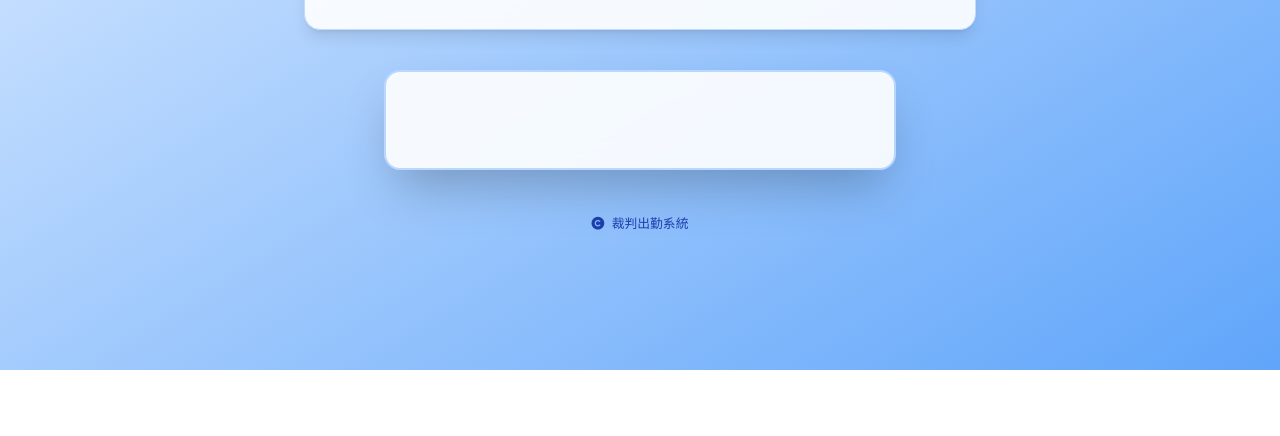
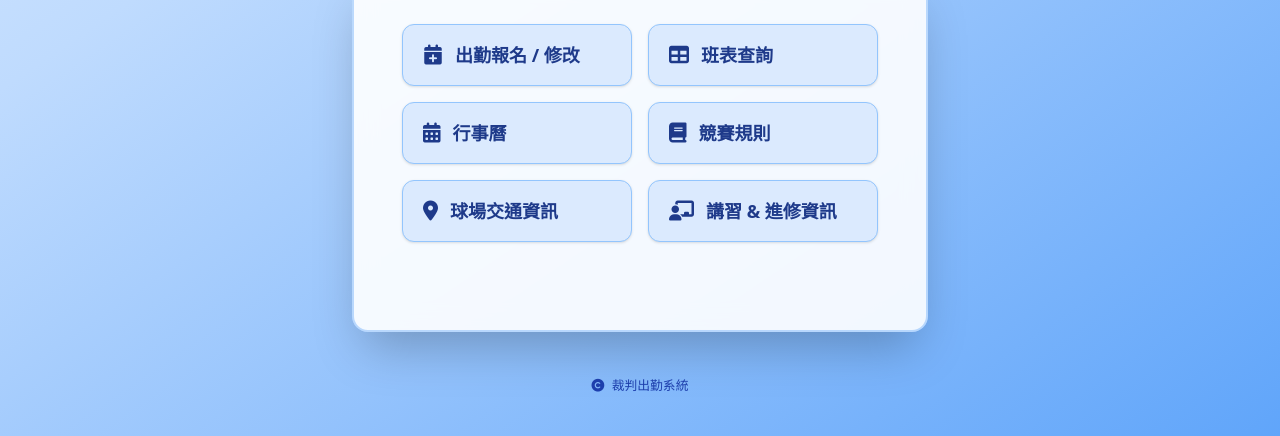
Before and after one commit to Ahans10/Umpier, a plain HTML site: page main.html in a window 1280 px wide. Shown: the part 430-866 px from the top of the page. Before the commit the page ends 800 px from the top, so only its background shows below. Drawn offline with nearby package versions, Linux system fonts and the light colour scheme.

Commit message:
main 按鈕設定完成(連結還沒)

```diff
--- a/main.html
+++ b/main.html
@@ -43,8 +43,45 @@
         </div>
 
         <div
-            class="bg-white/90 border-2 border-blue-400/40 backdrop-blur-md rounded-2xl shadow-2xl p-12 w-full max-w-lg mx-auto">
-
+            class="bg-white/90 border-2 border-blue-400/40 backdrop-blur-md rounded-2xl shadow-2xl p-12 w-full max-w-xl mx-auto">
+            <div class="grid grid-cols-1 sm:grid-cols-2 gap-4 max-w-2xl mx-auto mb-10">
+                <!-- 通用功能 -->
+                <a href="#"
+                    class="flex items-center gap-3 px-5 py-4 rounded-xl bg-blue-100 border border-blue-300 text-blue-900 font-semibold text-lg hover:bg-blue-200 transition shadow">
+                    <i class="fas fa-calendar-plus text-xl"></i> 出勤報名 / 修改
+                </a>
+                <a href="#"
+                    class="flex items-center gap-3 px-5 py-4 rounded-xl bg-blue-100 border border-blue-300 text-blue-900 font-semibold text-lg hover:bg-blue-200 transition shadow">
+                    <i class="fas fa-table text-xl"></i> 班表查詢
+                </a>
+                <a href="#"
+                    class="flex items-center gap-3 px-5 py-4 rounded-xl bg-blue-100 border border-blue-300 text-blue-900 font-semibold text-lg hover:bg-blue-200 transition shadow">
+                    <i class="fas fa-calendar-alt text-xl"></i> 行事曆
+                </a>
+                <a href="#"
+                    class="flex items-center gap-3 px-5 py-4 rounded-xl bg-blue-100 border border-blue-300 text-blue-900 font-semibold text-lg hover:bg-blue-200 transition shadow">
+                    <i class="fas fa-book text-xl"></i> 競賽規則
+                </a>
+                <a href="#"
+                    class="flex items-center gap-3 px-5 py-4 rounded-xl bg-blue-100 border border-blue-300 text-blue-900 font-semibold text-lg hover:bg-blue-200 transition shadow">
+                    <i class="fas fa-map-marker-alt text-xl"></i> 球場交通資訊
+                </a>
+                <a href="#"
+                    class="flex items-center gap-3 px-5 py-4 rounded-xl bg-blue-100 border border-blue-300 text-blue-900 font-semibold text-lg hover:bg-blue-200 transition shadow">
+                    <i class="fas fa-chalkboard-teacher text-xl"></i> 講習 & 進修資訊
+                </a>
+                <!-- 僅限管理員的功能 -->
+                <div id="admin-only" class="col-span-1 sm:col-span-2 grid grid-cols-1 sm:grid-cols-2 gap-4 hidden">
+                    <a href="#"
+                        class="flex items-center gap-3 px-5 py-4 rounded-xl bg-yellow-100 border border-yellow-300 text-yellow-900 font-semibold text-lg hover:bg-yellow-200 transition shadow">
+                        <i class="fas fa-user-clock text-xl"></i> 裁判排班系統
+                    </a>
+                    <a href="#"
+                        class="flex items-center gap-3 px-5 py-4 rounded-xl bg-yellow-100 border border-yellow-300 text-yellow-900 font-semibold text-lg hover:bg-yellow-200 transition shadow">
+                        <i class="fas fa-users text-xl"></i> 查看會員資料
+                    </a>
+                </div>
+            </div>
         </div>
 
         <div class="text-center mt-10">
@@ -70,6 +107,10 @@
         document.getElementById('profile-info').innerHTML = `
             <div>${roleText}</div>
         `;
+
+        if (profile.role === 'admin') {
+            document.getElementById('admin-only').classList.remove('hidden');
+        }
     }
 
     document.getElementById('logout-btn').addEventListener('click', function () {
```
